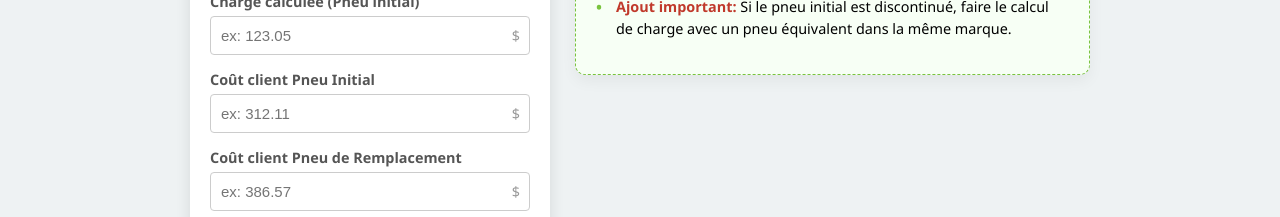
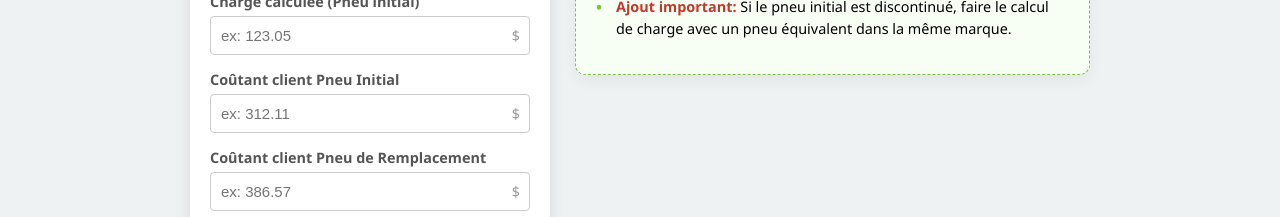
Before and after one commit to distributionstox/calculateur-remplacement-autre-marque, a plain HTML site: page index.html in a window 1280 px wide. Shown: the part 317-534 px from the top of the page. Drawn offline with Linux system fonts and the light colour scheme.

```diff
--- a/index.html
+++ b/index.html
@@ -227,8 +227,8 @@
             fr: {
                 calcTitle: "Calculateur de Remplacement (Autre Marque)",
                 labelChargeInitiale: "Charge calculée (Pneu initial)",
-                labelCoutantInitial: "Coût client Pneu Initial",
-                labelCoutantRemplacement: "Coût client Pneu de Remplacement",
+                labelCoutantInitial: "Coûtant client Pneu Initial",
+                labelCoutantRemplacement: "Coûtant client Pneu de Remplacement",
                 btnCalculer: "Calculer la Charge Finale",
                 resChargeFinale: "Charge Réelle au Consommateur",
                 alertRemplir: "Veuillez remplir tous les champs !",
@@ -324,4 +324,5 @@
     </script>
 
 </body>
+
 </html>
```
